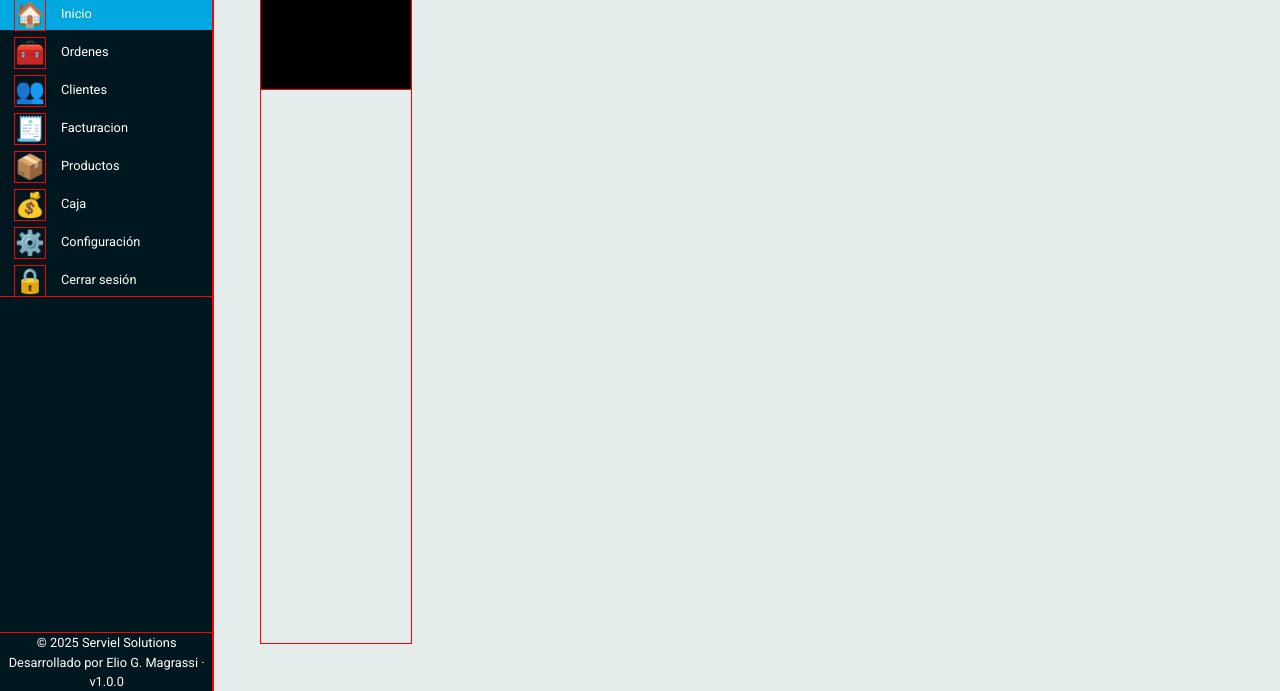
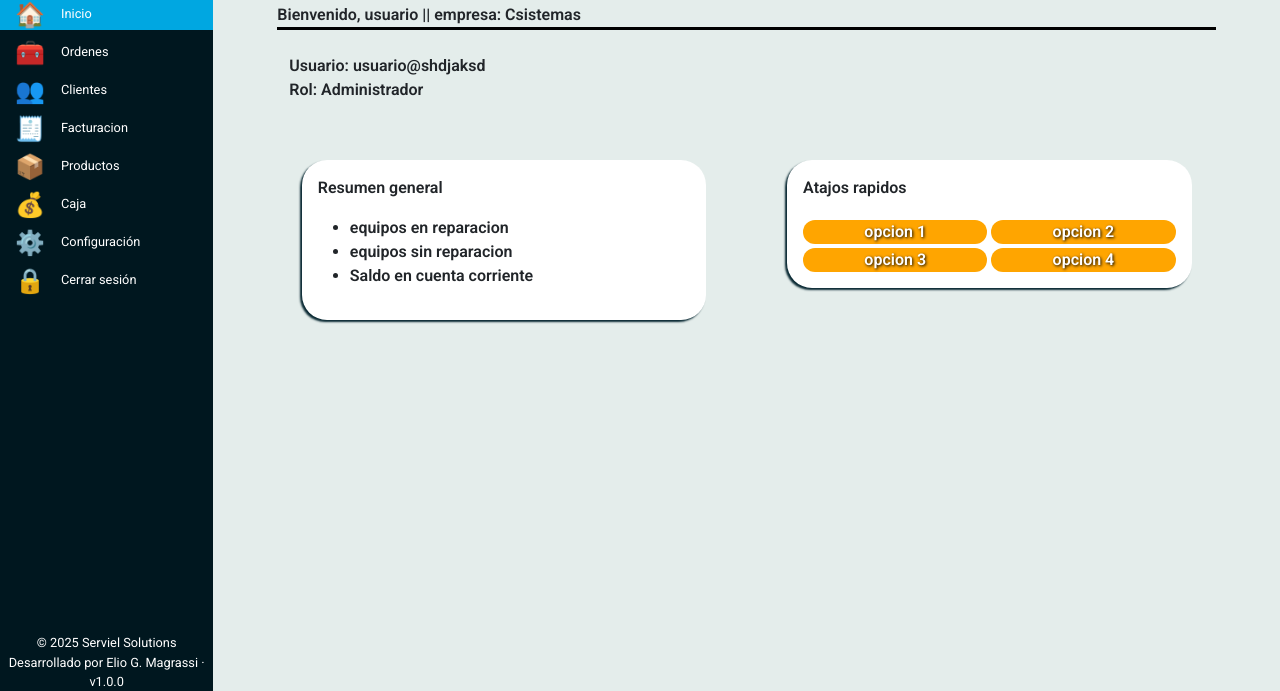
Before and after one commit to gas051093/egm-tech, a website: page index.html in a window 1280 px wide. Shown: the part 109-800 px from the top of the page. Drawn offline with nearby package versions, Linux system fonts and the light colour scheme.

Commit message:
mod de js y estilos en sass/ se agregaron secciones

```diff
--- a/index.html
+++ b/index.html
@@ -15,8 +15,8 @@
     <title>Sistema EGM Tech - Panel Técnico</title>
 </head>
 <body>
-    <div class="container-fluid bg_page">
-        <header class="nav fixed-top row">
+    <div class="container-fluid bg_page m-0 p-0">
+        <header class="nav fixed-top row m-0">
             <section class="row  align-items-center justify-content-center py-1 px-5 m-0">
                 <p id="nav_day" class="d-none d-md-block nav__day col-4 text-start m-0">[error]fecha automatizada por js</p>
                 <div class="col-4 text-center d-flex justify-content-center align-items-center m-0">
@@ -28,7 +28,7 @@
                 </div>
             </section>
         </header>
-        <main class="row main">
+        <main class="row m-0">
             <nav class="col-12 col-lg-2 d-lg-flex d-none align-items-end p-0 m-0">
                 <div class="row sidebar m-0 p-0 align-content-between">
                     <div class="row m-0 px-0 pt-5">
@@ -44,10 +44,33 @@
                     </div>
                 </div>
             </nav>
-            <section class="col-lg-10 d-lg-flex m-0 p-5">
-                <div class="row dashboard m-0 p-0 ">
-                    <div class="dashboard__container p-0 m-0">
-
+            <section class="col-lg-10 m-0 p-5 dashboard" data-target="btn_Inicio" data-d="display">
+                <div class="col-12 m-0 mt-5 p-0 row dashboard__container align-items-baseline justify-content-around row-gap-4">
+                    <div class="row p-3 m-0 ">
+                        <p class="m-0 p-0 mb-4 border-bottom border-3 border-black">Bienvenido, usuario || empresa: Csistemas</p>
+                        <p class="m-0">Usuario: usuario@shdjaksd</p>
+                        <p class="m-0">Rol: Administrador</p>
+                    </div>
+                    <div class="col-12 col-lg-5 p-3 m-0 dashboard__item">
+                        <p>Resumen general</p>
+                        <ul>
+                            <li>equipos en reparacion</li>
+                            <li>equipos sin reparacion</li>
+                            <li>Saldo en cuenta corriente</li>
+                        </ul>
+                    </div>
+                    <div class="col-12 p-3 col-lg-5 m-0 dashboard__item">
+                        <div class="row gap-1">
+                            <p>Atajos rapidos</p>
+                            <div class="gap-1 d-grid d-md-flex">
+                                <button class="m-0 p-0 w-100 dashboard__btn">opcion 1</button>
+                                <button class="m-0 p-0 w-100 dashboard__btn">opcion 2</button>
+                            </div>
+                            <div class="gap-1 d-grid d-md-flex">
+                                <button class="m-0 p-0 w-100 dashboard__btn">opcion 3</button>
+                                <button class="m-0 p-0 w-100 dashboard__btn">opcion 4</button>
+                            </div>
+                        </div>
                     </div>
                 </div>
             </section>
--- a/js/render_sidebar.js
+++ b/js/render_sidebar.js
@@ -62,6 +62,7 @@ const render_menu = ()=>{
             container.className = "sidebar__submenu row justify-items-end m-0";
                 for(const sub of menu.sub_menu){
                     let cont_sub = document.createElement("button");
+                    cont_sub.id = (`btn_${sub}`)
                     cont_sub.className = "sidebar__menu";
                     cont_sub.innerHTML = (`${sub}`)
                     container.appendChild(cont_sub);
--- a/js/sidebar_event.js
+++ b/js/sidebar_event.js
@@ -3,6 +3,10 @@ function close_menu(){
     conten_items.forEach (item=>{
         item.style.display = "none"
     })
+}
+function close_display() {
+    const displays = document.querySelector(`[data-d="display"]`);
+    displays.style.display = "none";
 }
 function disagree_item(){
     const items = document.querySelectorAll(".sidebar__item");
@@ -25,7 +29,11 @@ const item_active = (item_id) =>{
     const item_selec = document.getElementById(item_id);
     item_selec.classList.add ("sidebar__item--active");
 };
-
+const display_dash = (id_menu) => {
+    close_display();
+  const display = document.querySelector(`[data-target="${id_menu}"]`)
+    display.style.display = "flex";
+};
 function item_event(){
     const btn_item = document.querySelectorAll(".sidebar__item")
     btn_item.forEach (button =>{
@@ -34,7 +42,8 @@ function item_event(){
             const btn_id = e.currentTarget.id;
                 disagree_item();
                 item_active(btn_id);
-                event_menu(btn_target)
+                event_menu(btn_target);
+                display_dash(btn_id);
         })
     })
 }
--- a/sass/layouts/__dash.scss
+++ b/sass/layouts/__dash.scss
@@ -1,8 +1,29 @@
 .dashboard{
-    max-height: 100vh;
+    height: 100vh;
+    overflow-y: scroll;
+    font-family: 'Segoe UI', Tahoma, Geneva, Verdana, sans-serif;
+    font-weight: 600;
+    display: flex;
     &__container{
-        width: 150px;
-        height: 150px;
-        background-color: black;
+        height: 350px;
+    }
+    &__item{
+        background-color: map-get($map: $colors, $key: primary );
+        box-shadow: -2px 2px 2px map-get($map: $colors, $key:bg_menu );
+        border-radius: 25px;
+    }
+    &__btn{
+        all:unset;
+        background-color: orange;
+        border-radius: 20px;
+        text-align: center;
+        color: white;
+        text-shadow: 1px 1px 3px black;
+        &:hover{
+            background-color: rgb(86, 56, 0);
+        }
+        &:active{
+            background-color: rgb(255, 174, 0);
+        }
     }
 }
--- a/sass/layouts/__sidebar.scss
+++ b/sass/layouts/__sidebar.scss
@@ -5,10 +5,7 @@
     border-radius: 0px 20px 0px 0px;
     font-family: 'Segoe UI', Tahoma, Geneva, Verdana, sans-serif;
     user-select: none;
-    &__scroll{
-        overflow-y: auto;
-        max-height: 70vh;
-    }
+    overflow-y:auto;
     &__logo{
         width: 80px;
     }
--- a/sass/variable/__reset.scss
+++ b/sass/variable/__reset.scss
@@ -3,7 +3,7 @@
     padding: 0;
     font-family: "Roboto", sans-serif;
     font-size: 1em;
-    outline: 1px solid red;
+    // outline: 1px solid red;
 }
 ::-webkit-scrollbar {
     width: 5px;
@@ -16,6 +16,3 @@
 .bg_page{
     background-color: map-get($map: $colors, $key:secondary );
 }
-.main{
-    height: 100vh;
-}
```
Also changed, not shown: style/style.css, 1 other file.
